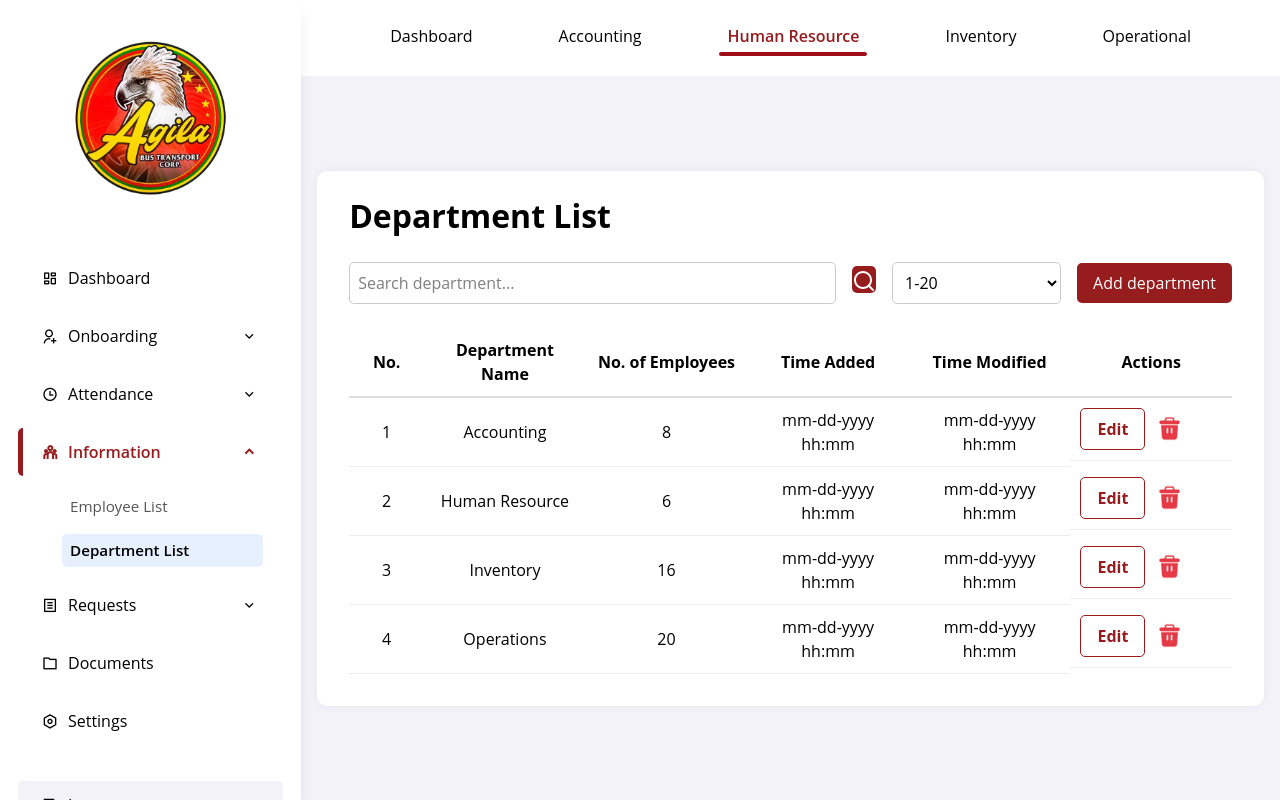
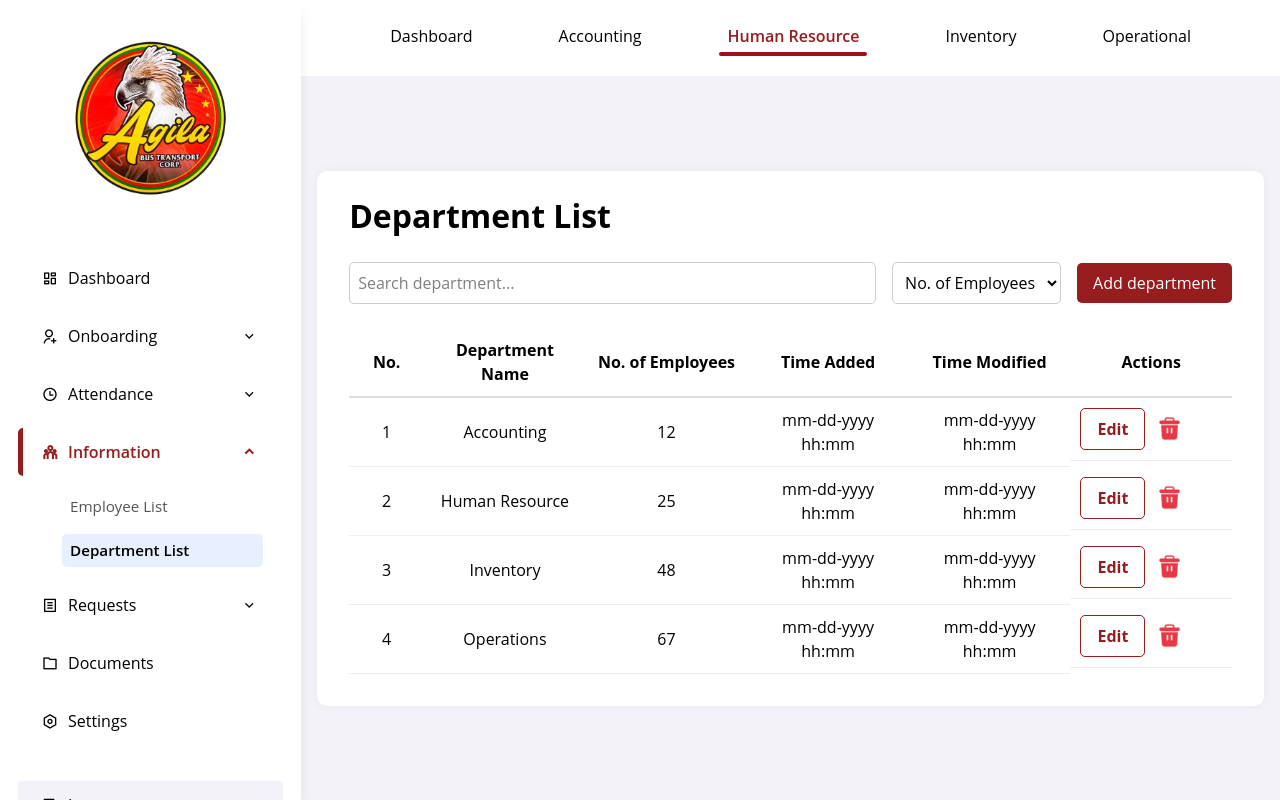
Before and after one commit to maeloraine/Agila-Bus-Corp-HR-System, a Next.js app in the folder bus-employee-management-system/client/: page /homepage/information/department in a window 1280 px wide. Built offline with nearby package versions, Linux system fonts and the light colour scheme; sample sign-in values are in the browser's storage.

Commit message:
additionals in department page
ui and js file for department is now separated; implement search and filter feature

```diff
--- /dev/null
+++ b/bus-employee-management-system/client/app/homepage/information/department/departmentLogic.tsx
@@ -0,0 +1,93 @@
+import { useState } from 'react';
+
+export const DepartmentLogic = () => {
+    const [showAddModal, setShowAddModal] = useState(false);
+    const [showEditModal, setShowEditModal] = useState(false);
+    const [selectedDept, setSelectedDept] = useState('');
+    const [searchTerm, setSearchTerm] = useState('');
+    const [employeeFilter, setEmployeeFilter] = useState('');
+
+    const [departments, setDepartments] = useState([
+    { name: 'Accounting', employees: 12 },
+    { name: 'Human Resource', employees: 25 },
+    { name: 'Inventory', employees: 48 },
+    { name: 'Operations', employees: 67 },
+    ]);
+
+    const [showDeleteConfirm, setShowDeleteConfirm] = useState(false);
+    const [deptToDelete, setDeptToDelete] = useState('');
+
+    const [showMessagePrompt, setShowMessagePrompt] = useState(false);
+    const [promptMessage, setPromptMessage] = useState('');
+
+    const handleAdd = (newName: string) => {
+    setDepartments([...departments, { name: newName, employees: 0 }]);
+    };
+
+    const handleEdit = (updatedName: string) => {
+    setDepartments((prev) =>
+        prev.map((dept) =>
+        dept.name === selectedDept ? { ...dept, name: updatedName } : dept
+        )
+    );
+    };
+
+    const handleDeleteRequest = (deptName: string) => {
+    const dept = departments.find((d) => d.name === deptName);
+    if (dept && dept.employees > 0) {
+        setPromptMessage('This department cannot be deleted because it still contains employees.');
+        setShowMessagePrompt(true);
+        setShowDeleteConfirm(false);
+        return;
+    }
+    setDeptToDelete(deptName);
+    setShowDeleteConfirm(true);
+    };
+
+    const handleDelete = () => {
+    setDepartments((prev) => prev.filter((d) => d.name !== deptToDelete));
+    setShowDeleteConfirm(false);
+    setPromptMessage('Department deleted successfully.');
+    setShowMessagePrompt(true);
+    };
+
+    const filteredDepartments = departments.filter((dept) => {
+    const matchesSearch = dept.name.toLowerCase().includes(searchTerm.toLowerCase());
+    let matchesFilter = true;
+
+    if (employeeFilter) {
+    const [min, max] = employeeFilter === '101+'
+        ? [101, Infinity]
+        : employeeFilter.split('-').map(Number);
+    matchesFilter = dept.employees >= min && dept.employees <= max;
+    }
+
+    return matchesSearch && matchesFilter;
+    });
+
+
+    return {
+    searchTerm,
+    setSearchTerm,
+    employeeFilter,
+    setEmployeeFilter,
+    showAddModal,
+    setShowAddModal,
+    showEditModal,
+    setShowEditModal,
+    selectedDept,
+    setSelectedDept,
+    departments,
+    filteredDepartments,
+    showDeleteConfirm,
+    setShowDeleteConfirm,
+    deptToDelete,
+    handleAdd,
+    handleEdit,
+    handleDeleteRequest,
+    handleDelete,
+    showMessagePrompt,
+    setShowMessagePrompt,
+    promptMessage,
+    };
+};
--- a/bus-employee-management-system/client/app/homepage/information/department/page.tsx
+++ b/bus-employee-management-system/client/app/homepage/information/department/page.tsx
@@ -1,65 +1,36 @@
 'use client';
 
-import React, { useState } from 'react';
+import React from 'react';
 import styles from './department.module.css';
 import DepartmentModal from '@/components/modal/information/DepartmentModal';
 import ConfirmMessage from '@/components/modal/ConfirmMessage';
 import MessagePrompt from '@/components/modal/MessagePrompt';
+import { DepartmentLogic } from './departmentLogic';
 
 const DepartmentPage = () => {
-  const [showAddModal, setShowAddModal] = useState(false);
-  const [showEditModal, setShowEditModal] = useState(false);
-  const [selectedDept, setSelectedDept] = useState('');
-  const [departments, setDepartments] = useState([
-    { name: 'Accounting', employees: 8 },
-    { name: 'Human Resource', employees: 6 },
-    { name: 'Inventory', employees: 16 },
-    { name: 'Operations', employees: 20 },
-  ]);
-
-  const [showDeleteConfirm, setShowDeleteConfirm] = useState(false);
-  const [deptToDelete, setDeptToDelete] = useState('');
-
-  const [showMessagePrompt, setShowMessagePrompt] = useState(false);
-  const [promptMessage, setPromptMessage] = useState('');
-
-  const handleAdd = (newName: string) => {
-    setDepartments([
-      ...departments,
-      {
-        name: newName,
-        employees: 0,
-      },
-    ]);
-  };
-
-  const handleEdit = (updatedName: string) => {
-    setDepartments((prev) =>
-      prev.map((dept) =>
-        dept.name === selectedDept ? { ...dept, name: updatedName } : dept
-      )
-    );
-  };
-
-  // Error prompt kapag may employee pa sa Department
-  const handleDeleteRequest = (deptName: string) => {
-    const dept = departments.find((d) => d.name === deptName);
-    if (dept && dept.employees > 0) {
-      setPromptMessage('This department cannot be deleted because it still contains employees.');
-      setShowMessagePrompt(true);
-      setShowDeleteConfirm(false);
-      return;
-    }
-    setDeptToDelete(deptName);
-    setShowDeleteConfirm(true);
-  };
-
-  const handleDelete = () => {
-    setDepartments((prev) => prev.filter((d) => d.name !== deptToDelete));
-    setShowDeleteConfirm(false);
-    setPromptMessage('Department deleted successfully.');
-    setShowMessagePrompt(true);
-  };
+  const {
+    filteredDepartments,
+    searchTerm,
+    setSearchTerm,
+    employeeFilter,
+    setEmployeeFilter,
+    showAddModal,
+    setShowAddModal,
+    showEditModal,
+    setShowEditModal,
+    selectedDept,
+    setSelectedDept,
+    departments,
+    showDeleteConfirm,
+    setShowDeleteConfirm,
+    handleAdd,
+    handleEdit,
+    handleDeleteRequest,
+    handleDelete,
+    showMessagePrompt,
+    setShowMessagePrompt,
+    promptMessage,
+  } = DepartmentLogic();
 
   return (
     <div className={styles.base}>
@@ -67,15 +38,27 @@ const DepartmentPage = () => {
         <h1>Department List</h1>
 
         <div className={styles.headerSection}>
-          {/* Search */}
-          <input type="text" className={styles.searchBar} placeholder="Search department..." />
+          {/* <input type="text" className={styles.searchBar} placeholder="Search department..." />
           <div className={styles.searchButton}>
             <button><img src="/assets/images/search-icon.png" /></button>
-          </div>
+          </div> */}
 
-          {/* Filter by No. of Employees */}
-          <select className={styles.filterDropdown}>
-            <option value="" defaultChecked disabled>No. of Employees</option>
+          {/* Search */}
+          <input
+            type="text"
+            className={styles.searchBar}
+            placeholder="Search department..."
+            value={searchTerm}
+            onChange={(e) => setSearchTerm(e.target.value)}
+          />
+
+          {/* No. of Employees Filter */}
+          <select
+            className={styles.filterDropdown}
+            value={employeeFilter}
+            onChange={(e) => setEmployeeFilter(e.target.value)}
+          >
+            <option value="">No. of Employees</option>
             <option value="1-20">1-20</option>
             <option value="21-40">21-40</option>
             <option value="41-60">41-60</option>
@@ -101,7 +84,7 @@ const DepartmentPage = () => {
               </tr>
             </thead>
             <tbody>
-              {departments.map((dept, index) => (
+              {filteredDepartments.map((dept, index) => (
                 <tr key={dept.name}>
                   <td className={styles.firstColumn}>{index + 1}</td>
                   <td>{dept.name}</td>
```
